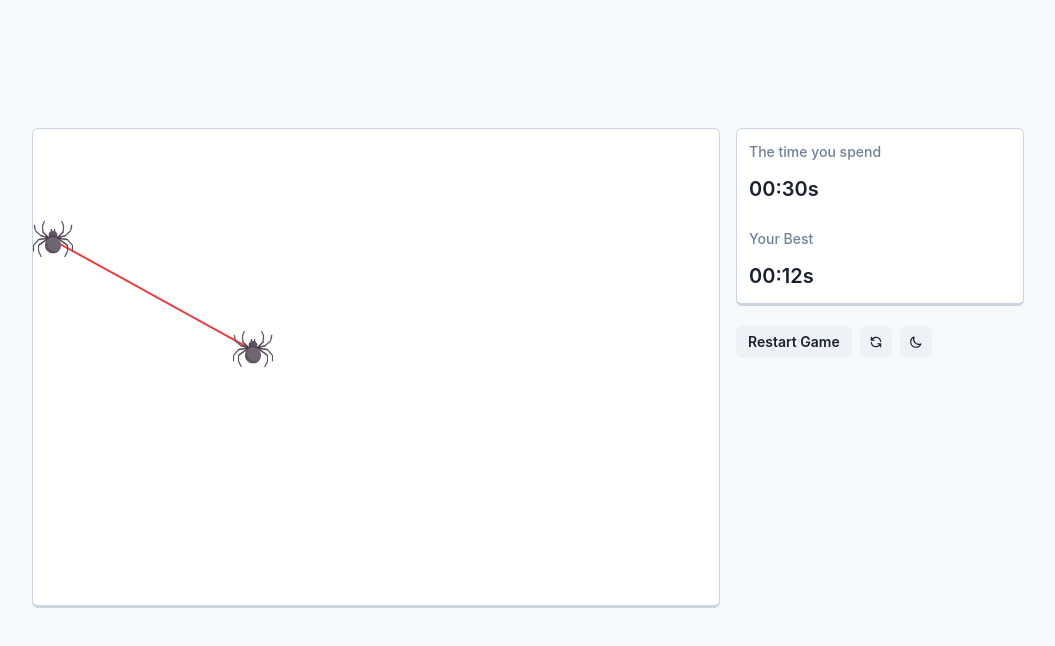
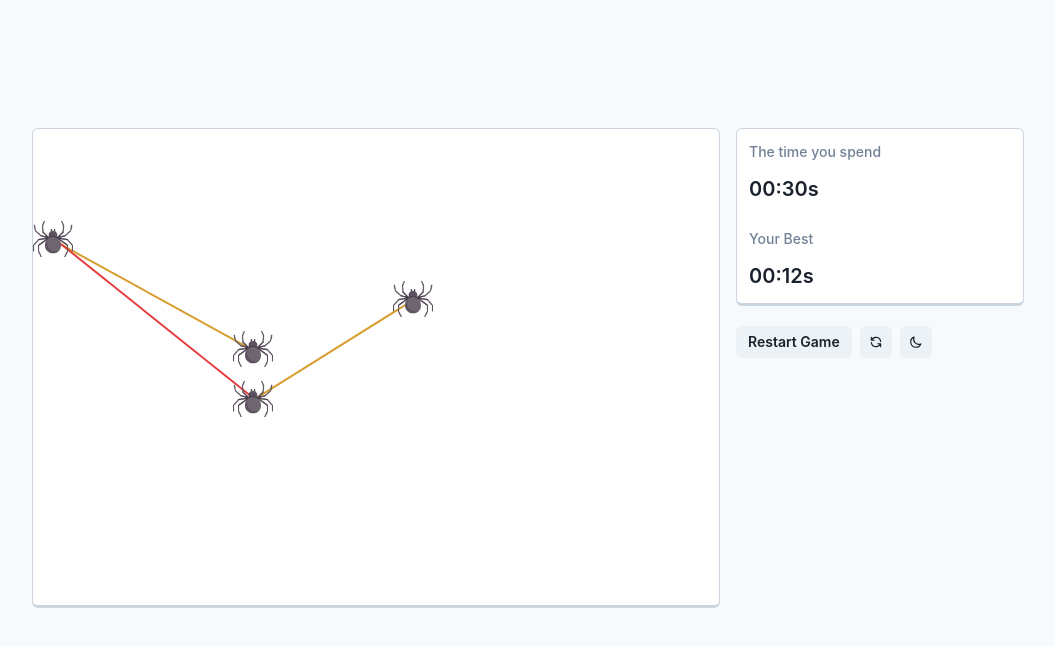
Before and after one commit to eleviven/spiders-game, a React (Create React App) app: page / in a window 1280 px wide. Shown: the top 646 px of the page, without its empty margins (112-1167 px from the left). Built offline with nearby package versions, Linux system fonts and the light colour scheme.

Commit message:
check intersect two point

```diff
--- a/src/components/GameBox/GameBox.tsx
+++ b/src/components/GameBox/GameBox.tsx
@@ -4,6 +4,7 @@ import { useStore } from "../../store";
 import Card from "../Card/Card";
 import Line from "./components/Line";
 import Spider from "./components/Spider";
+import { calculateIsIntersect } from "../../utils";
 
 const GameBox: React.FC = () => {
   const { game } = useStore();
@@ -33,12 +34,33 @@ const GameBox: React.FC = () => {
           {game.getLines.map((line) => {
             const spider1 = game.spiders[line.spiders[0]];
             const spider2 = game.spiders[line.spiders[1]];
+
+            let isIntersect: object | boolean = false;
+
+            for (let subLine of game.getLines) {
+              const subSpider1 = game.spiders[subLine.spiders[0]];
+              const subSpider2 = game.spiders[subLine.spiders[1]];
+
+              isIntersect = calculateIsIntersect(
+                spider1.x,
+                spider1.y,
+                spider2.x,
+                spider2.y,
+                subSpider1.x,
+                subSpider1.y,
+                subSpider2.x,
+                subSpider2.y
+              );
+              break;
+            }
+
             return (
               <Line
                 key={line.id}
                 lineId={line.id}
                 spider1={spider1}
                 spider2={spider2}
+                isIntersect={!!isIntersect}
               />
             );
           })}
--- a/src/components/GameBox/components/Line.tsx
+++ b/src/components/GameBox/components/Line.tsx
@@ -6,9 +6,10 @@ export interface ILine {
   lineId?: number;
   spider1: ISpider;
   spider2: ISpider;
+  isIntersect: boolean;
 }
 
-const Line: React.FC<ILine> = ({ spider1, spider2 }) => {
+const Line: React.FC<ILine> = ({ spider1, spider2, isIntersect }) => {
   const distance = calculateDistance(
     spider1.x,
     spider1.y,
@@ -31,7 +32,7 @@ const Line: React.FC<ILine> = ({ spider1, spider2 }) => {
       w={numWithPx(distance)}
       transform={`rotate(${angel}deg)`}
       transformOrigin="top left"
-      bg="red.500"
+      bg={isIntersect ? "red.500" : "yellow.500"}
     />
   );
 };
--- a/src/levels/level-1.json
+++ b/src/levels/level-1.json
@@ -12,12 +12,32 @@
       "x": 200,
       "y": 200,
       "image": "spider.png"
+    },
+    "3": {
+      "id": 3,
+      "x": 200,
+      "y": 250,
+      "image": "spider.png"
+    },
+    "4": {
+      "id": 4,
+      "x": 360,
+      "y": 150,
+      "image": "spider.png"
     }
   },
   "lines": {
     "1": {
       "id": 1,
       "spiders": [1, 2]
+    },
+    "2": {
+      "id": 2,
+      "spiders": [3, 4]
+    },
+    "3": {
+      "id": 3,
+      "spiders": [3, 1]
     }
   }
 }
```
